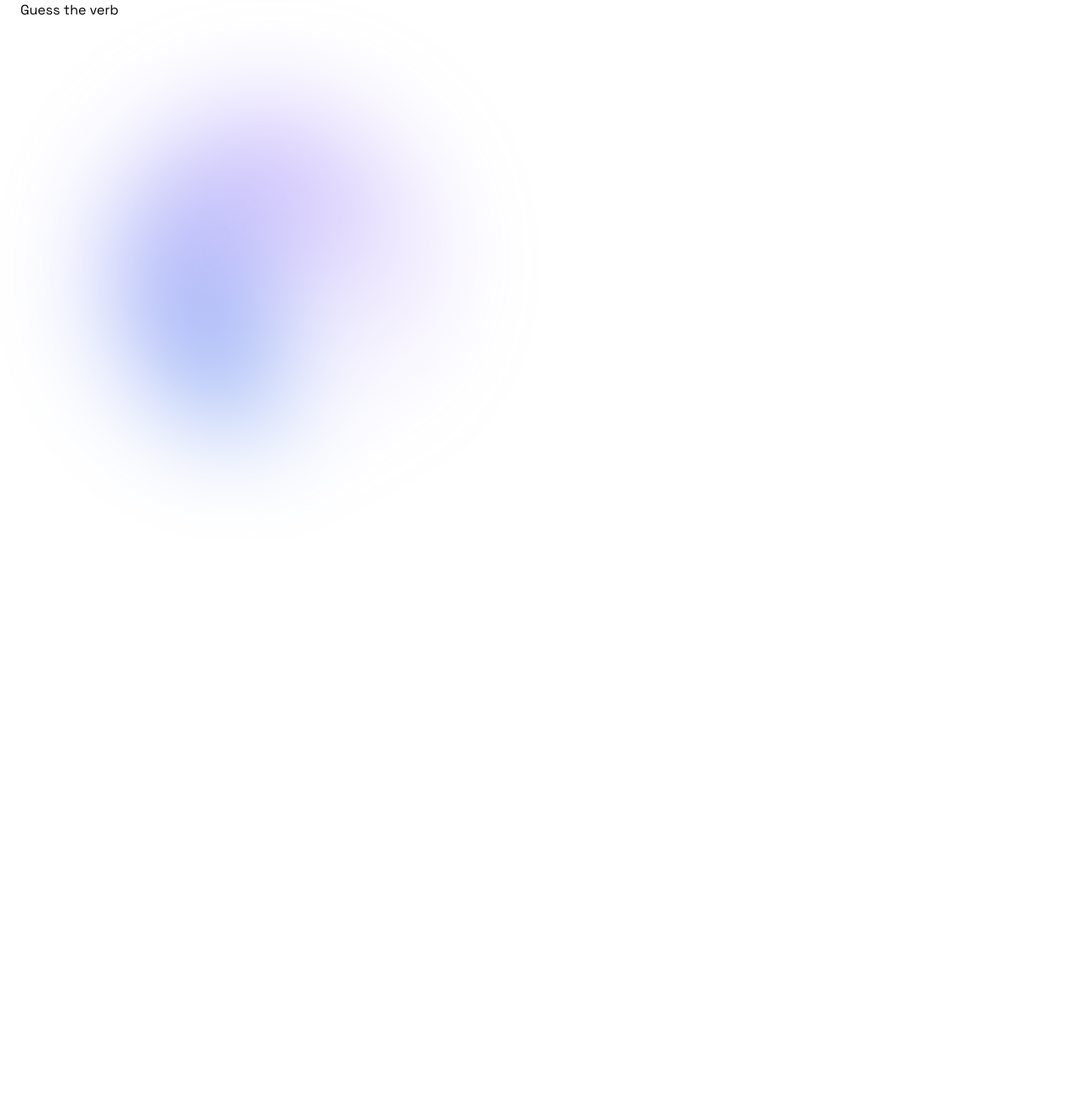
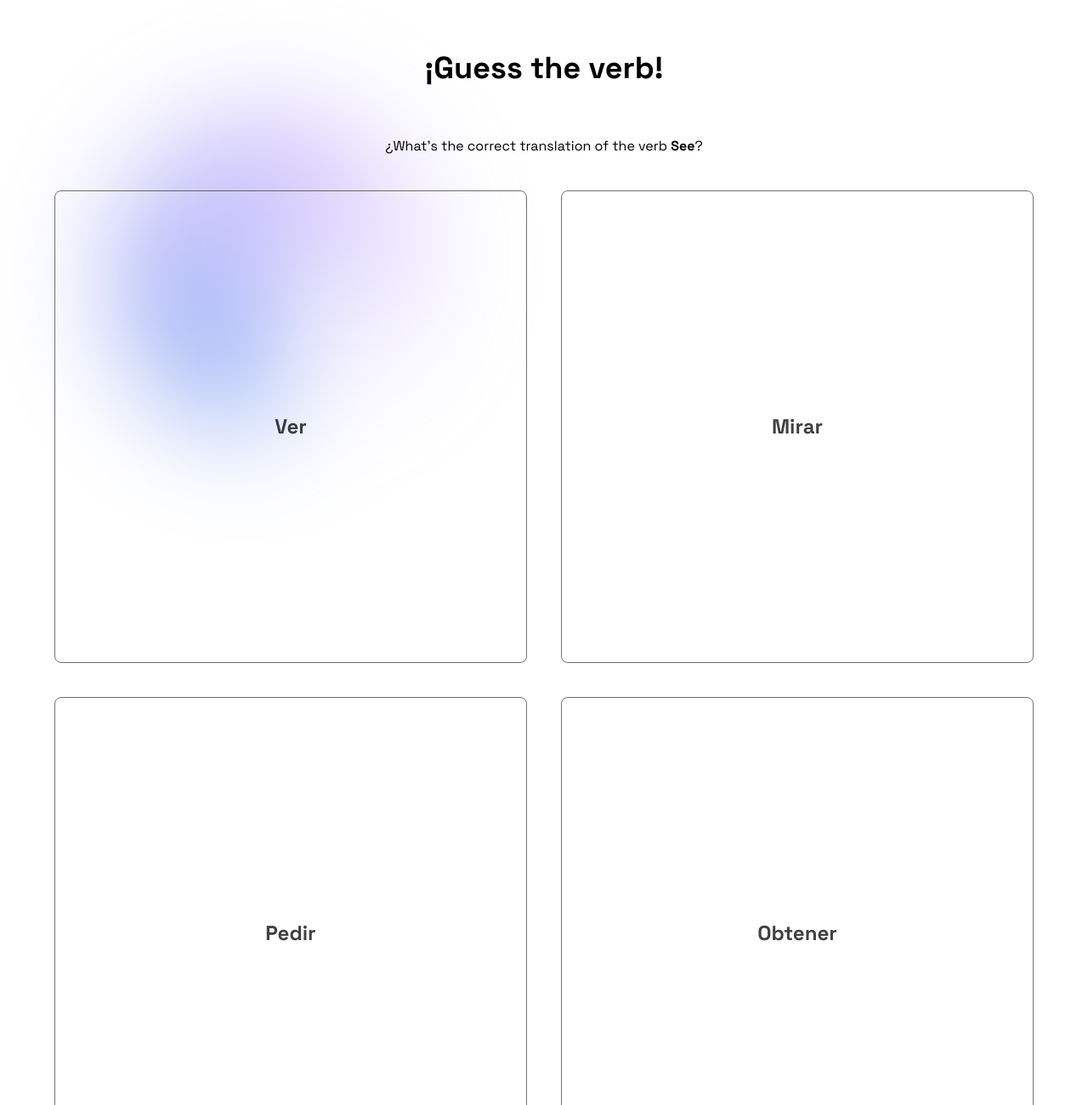
Before and after one commit to AlejandroDalzotto/guess-english, a Next.js app: page /guess-the-verb in a window 1280 px wide. Shown: the top 1300 px of the page at 85% size. Before the commit the page ends 800 px from the top, so only its background shows below. Built offline with nearby package versions, Linux system fonts and the light colour scheme.

Commit message:
base for the guess the verb page - functionality not implemented yet

```diff
--- a/src/app/guess-the-verb/page.tsx
+++ b/src/app/guess-the-verb/page.tsx
@@ -1,7 +1,26 @@
+import GuessTheVerbMode from "@/components/GuessTheVerbMode";
+import Title from "@/components/Title";
+import { type Metadata } from "next";
+
+export const metadata: Metadata = {
+  title: "Guess the Verb 🔮 • Guess English",
+  description: "Generated by create next app",
+};
+
 export default function GuessTheVerbPage() {
   return (
     <main className="px-6 container mx-auto grid grid-rows-10 max-h-screen min-h-screen">
-      <h1>Guess the verb</h1>
+      <header className="row-span-2 flex flex-col gap-y-8 items-center justify-center">
+        <Title>
+          ¡Guess <br className="md:hidden" /> the verb!
+        </Title>
+      </header>
+      <section className="relative row-span-6">
+        <GuessTheVerbMode />
+      </section>
+      <footer className="row-span-2">
+
+      </footer>
     </main>
   )
 }
--- a/src/app/page.tsx
+++ b/src/app/page.tsx
@@ -6,7 +6,9 @@ export default function HomePage() {
   return (
     <main className="px-6 container mx-auto grid grid-rows-10 max-h-screen min-h-screen">
       <header className="row-span-5 flex flex-col gap-y-8 items-center justify-center">
-          <Title />
+        <Title>
+          ¡Guess <br className="md:hidden" /> English!
+        </Title>
         <p className="text-lg">A simple game made for those spanish natives who wants to improve their skills in english and why not have some fun.</p>
         <p className="text-lg">This game has two modes which are <strong>Guess the verb</strong> and <strong>Complete the phrase</strong>.</p>
       </header>
--- a/src/components/GameModes.tsx
+++ b/src/components/GameModes.tsx
@@ -34,7 +34,7 @@ export default function GameModes() {
 
               <Link
                 href={mode.href}
-                className="relative hover:bg-white/5 grid place-content-center border border-neutral-700 h-full p-6 transition-all rounded-lg dark:hover:scale-105 dark:hover:bg-primary dark:shadow-darkbox hover:scale-105 shadow-box"
+                className="relative hover:bg-white/5 grid place-content-center border border-neutral-700 h-full p-6 transition-all rounded-lg dark:hover:scale-105 hover:scale-105"
                 key={mode.uuid}
               >
                 <h3 className="capitalize text-2xl font-medium">{mode.name}</h3>
--- /dev/null
+++ b/src/components/GuessTheVerbMode.tsx
@@ -0,0 +1,35 @@
+export default function GuessTheVerbMode() {
+
+  return (
+    <article className="h-full">
+      <header>
+
+        <p className="text-balance text-center">¿What&apos;s the correct translation of the verb <strong>See</strong>?</p>
+
+      </header>
+
+      <article className="grid grid-cols-2 gap-10 p-10">
+
+        <div className="bg-white/5 opacity-75 hover:opacity-100 grid place-content-center border border-neutral-700 h-full aspect-square transition-all rounded-lg dark:hover:scale-105 hover:scale-105">
+          <p className="text-2xl font-bold">Ver</p>
+        </div>
+        <div className="bg-white/5 opacity-75 hover:opacity-100 grid place-content-center border border-neutral-700 h-full aspect-square transition-all rounded-lg dark:hover:scale-105 hover:scale-105">
+          <p className="text-2xl font-bold">Mirar</p>
+        </div>
+        <div className="bg-white/5 opacity-75 hover:opacity-100 grid place-content-center border border-neutral-700 h-full aspect-square transition-all rounded-lg dark:hover:scale-105 hover:scale-105">
+          <p className="text-2xl font-bold">Pedir</p>
+        </div>
+        <div className="bg-white/5 opacity-75 hover:opacity-100 grid place-content-center border border-neutral-700 h-full aspect-square transition-all rounded-lg dark:hover:scale-105 hover:scale-105">
+          <p className="text-2xl font-bold">Obtener</p>
+        </div>
+
+      </article>
+
+      <footer className="flex flex-col items-center gap-y-6">
+
+        <p className="text-lg">Your current <strong>points</strong></p>
+        <span className="font-black text-5xl">10</span>
+      </footer>
+    </article>
+  )
+}
--- a/src/components/Title.tsx
+++ b/src/components/Title.tsx
@@ -1,8 +1,12 @@
 
-export default function Title() {
+interface Props {
+  children: React.ReactNode;
+}
+
+export default function Title({ children }: Props) {
   return (
     <h1 className="font-bold w-full md:text-center text-4xl">
-      ¡Guess <br className="md:hidden" /> English!
+      {children}
     </h1>
   )
 }
--- /dev/null
+++ b/src/lib/types.d.ts
@@ -0,0 +1,5 @@
+export interface Verb {
+  value: string;
+  translations: string[];
+  examplePhrases: string[];
+}
```
Also changed, not shown: src/lib/data.ts (added, +42 -0 lines), src/stores/game-store.ts (added, +30 -0 lines). Lines whose indentation alone changed are shown as unchanged.
